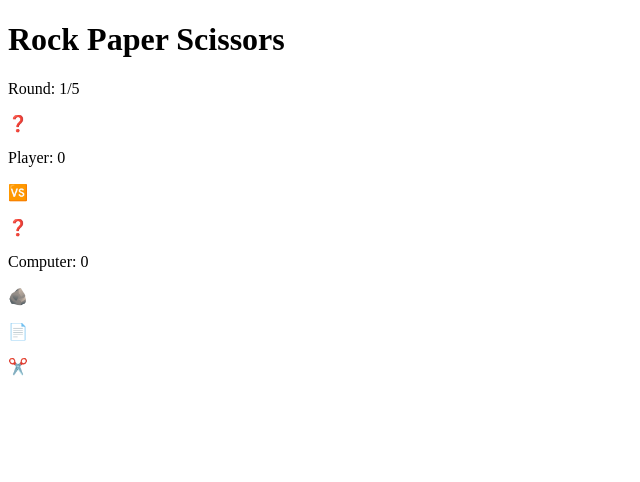
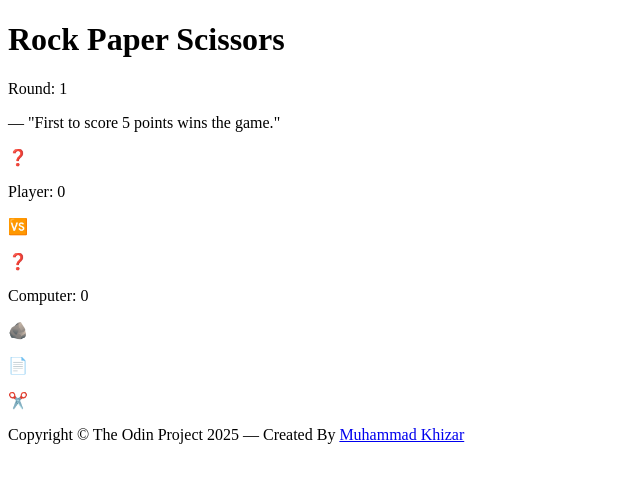
Before and after one commit to mhmkhizar/odin-rock-paper-scissors, a plain HTML site: page index.html in a window 1280 px wide. Shown: the whole page, without its empty margins (0-640 px from the left). Drawn offline with Linux system fonts and the light colour scheme.

Commit message:
Enhance game layout in index.html with new structure and footer

```diff
--- a/index.html
+++ b/index.html
@@ -3,20 +3,32 @@
   <head>
     <meta charset="UTF-8" />
     <meta name="viewport" content="width=device-width, initial-scale=1.0" />
+    <link rel="preconnect" href="https://fonts.googleapis.com" />
+    <link rel="preconnect" href="https://fonts.gstatic.com" crossorigin />
+    <link
+      href="https://fonts.googleapis.com/css2?family=Inter:ital,opsz,wght@0,14..32,100..900;1,14..32,100..900&family=Roboto:ital,wght@0,100..900;1,100..900&display=swap"
+      rel="stylesheet"
+    />
     <link rel="stylesheet" href="./styles.css" />
     <script defer src="./script.js"></script>
     <title>Odin Rock Paper Scissors</title>
   </head>
   <body>
+    <div class="main-container">
       <header class="main-header">
         <h1 class="main-heading">Rock Paper Scissors</h1>
-      <p class="round-count-text">Round: <span class="count">1</span>/5</p>
+        <p class="round-count-text">Round: <span class="count">1</span></p>
+        <p class="commentary-text">
+          — "<span class="text">First to score 5 points wins the game.</span>"
+        </p>
       </header>
 
       <section class="progress-section">
         <div class="player-progress">
           <p class="player-current-choice">❓</p>
-        <p class="player-current-score">Player: <span class="score">0</span></p>
+          <p class="player-current-score">
+            Player: <span class="score">0</span>
+          </p>
         </div>
 
         <p class="vs-emoji">🆚</p>
@@ -36,5 +48,13 @@
           <p class="scissors-emoji">✂️</p>
         </div>
       </section>
+
+      <footer class="main-footer">
+        <p class="copyright-info">
+          Copyright © The Odin Project 2025 — Created By
+          <a href="#">Muhammad Khizar</a>
+        </p>
+      </footer>
+    </div>
   </body>
 </html>
```
Lines whose indentation alone changed are shown as unchanged.
